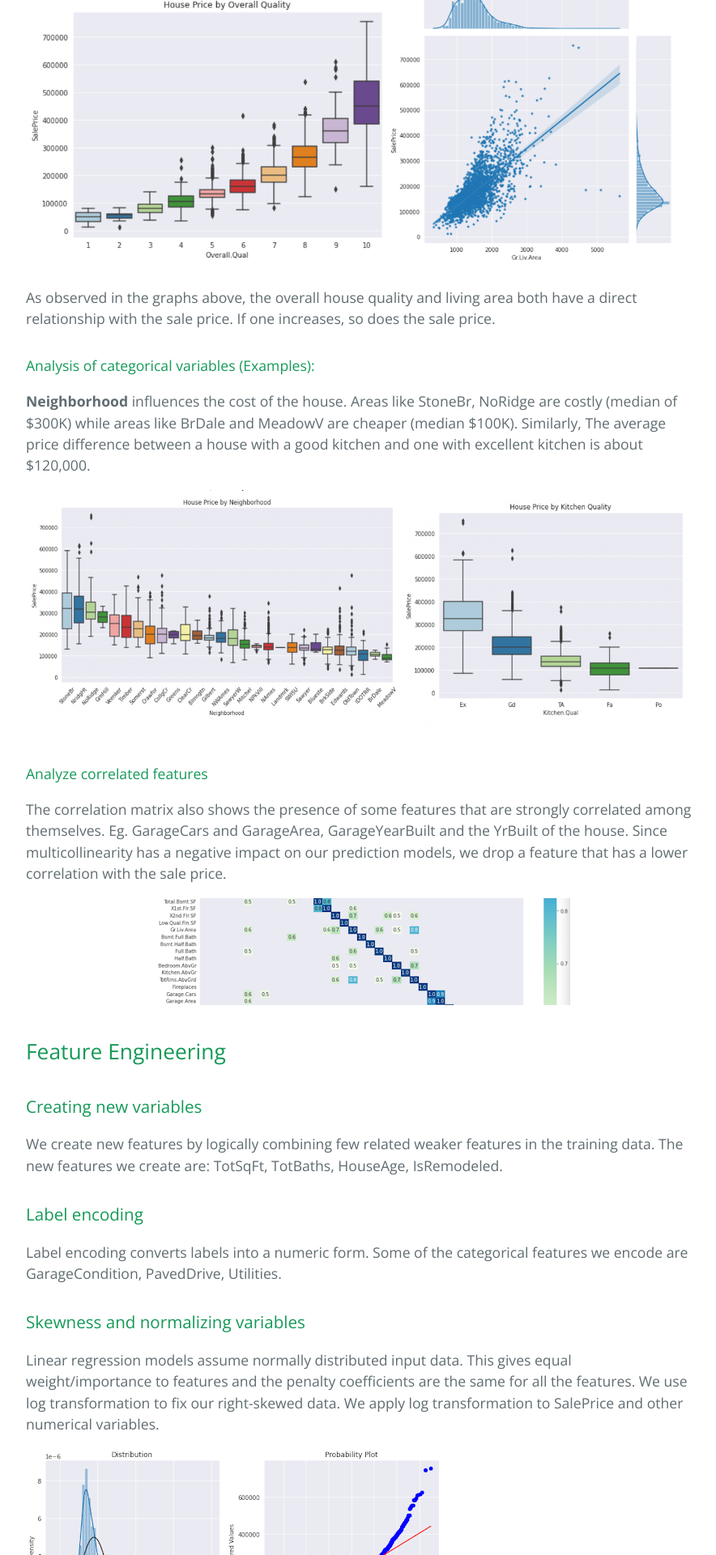
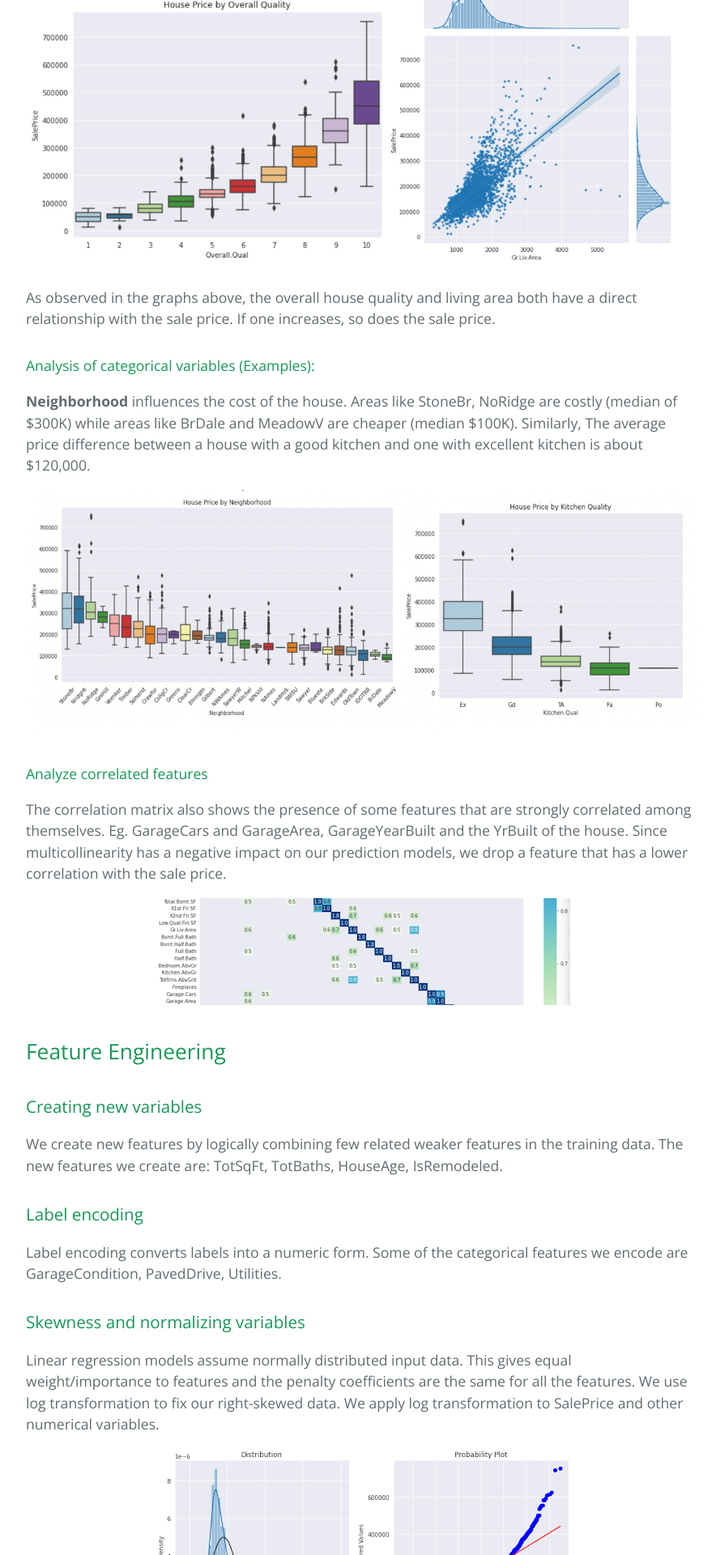
Before and after one commit to shrutipatel11/priceRecommentation, a Jekyll site: the page built from docs/index.md, in a window 1280 px wide. Shown: the part 4480-6400 px from the top of the page at 81% size, without its empty margins (192-1076 px from the left). Built offline with Jekyll 4.4.1, drawn with Linux system fonts in a browser that asks for light colours.

Commit message:
Formatting and contributions

```diff
--- a/docs/index.md
+++ b/docs/index.md
@@ -102,7 +102,7 @@ Label encoding converts labels into a numeric form. Some of the categorical feat
 ### Skewness and normalizing variables
 Linear regression models assume normally distributed input data. This gives equal weight/importance to features and the penalty coefficients are the same for all the features. We use log transformation to fix our right-skewed data. We apply log transformation to SalePrice and other numerical variables.
 
-![Feature Engg](./images/feat_engg1.png)
+<!-- ![Feature Engg](./images/feat_engg1.png) -->
 <p align="center">
   <img src="./images/feat_engg1.png?raw=true" alt="Feature Engg"/>
 </p>
```
